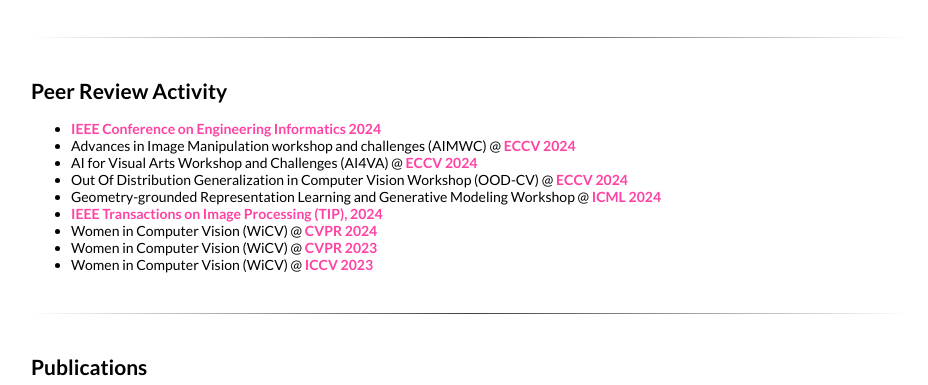
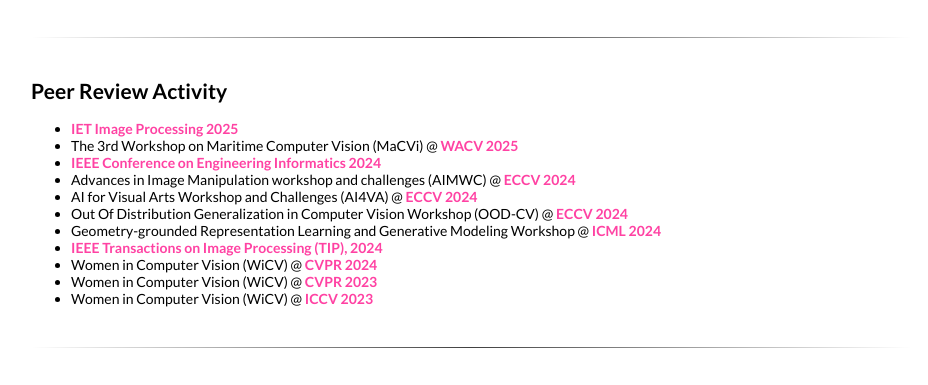
Before and after one commit to nikhilakalwadi/nikhilakalwadi.github.io, a plain HTML site: page index.html in a window 1280 px wide. Shown: the part 1033-1418 px from the top of the page, without its empty margins (189-1117 px from the left). Drawn offline with Linux system fonts and the light colour scheme.

Commit message:
updated peer review

```diff
--- a/index.html
+++ b/index.html
@@ -202,6 +202,8 @@
       <!-- <div class="review-section"> -->
         <h2>Peer Review Activity</h2>
         <ul>
+          <li><strong class="pink-text">IET Image Processing 2025</strong></li>
+          <li>The 3rd Workshop on Maritime Computer Vision (MaCVi) @ <strong class="pink-text">WACV 2025</strong></li>
           <li><strong class="pink-text">IEEE Conference on Engineering Informatics 2024 </strong></li>
           <li>Advances in Image Manipulation workshop and challenges (AIMWC) @ <strong class="pink-text">ECCV 2024</strong></li>
           <li>AI for Visual Arts Workshop and Challenges (AI4VA) @ <strong class="pink-text">ECCV 2024</strong></li>
```
